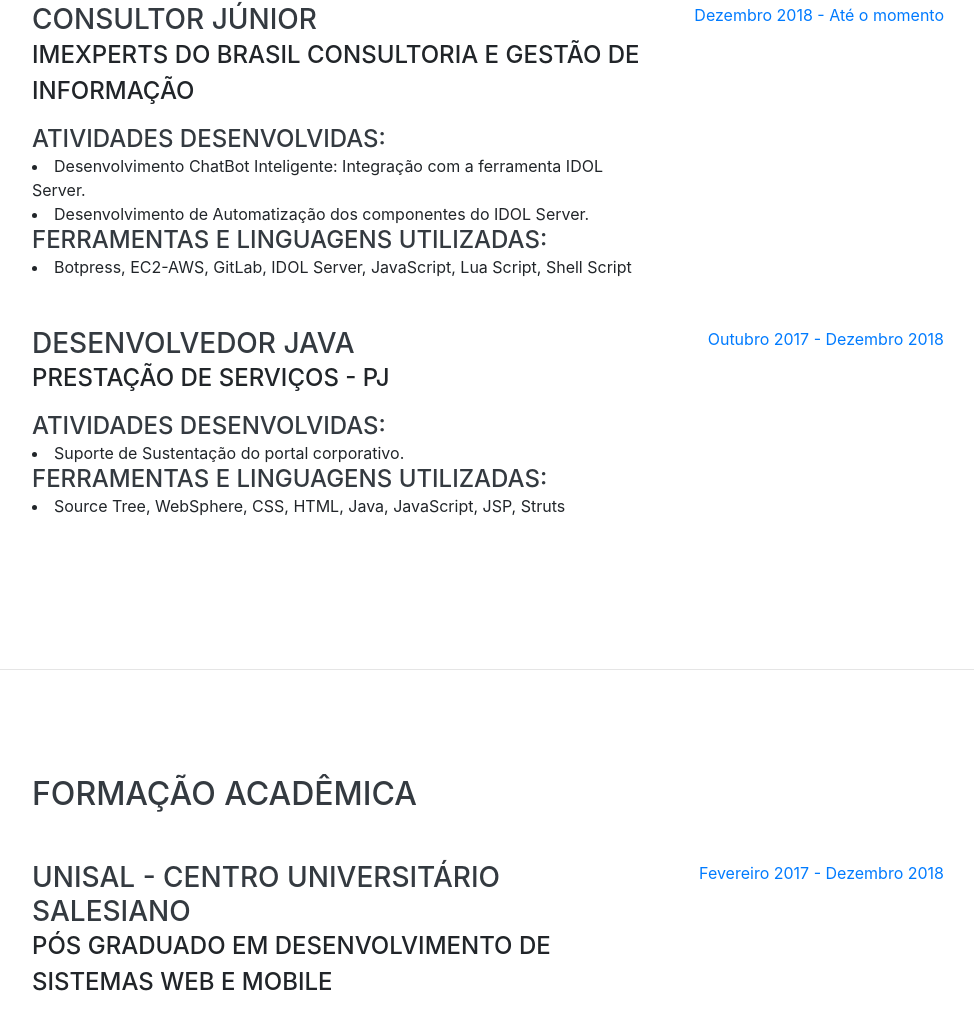
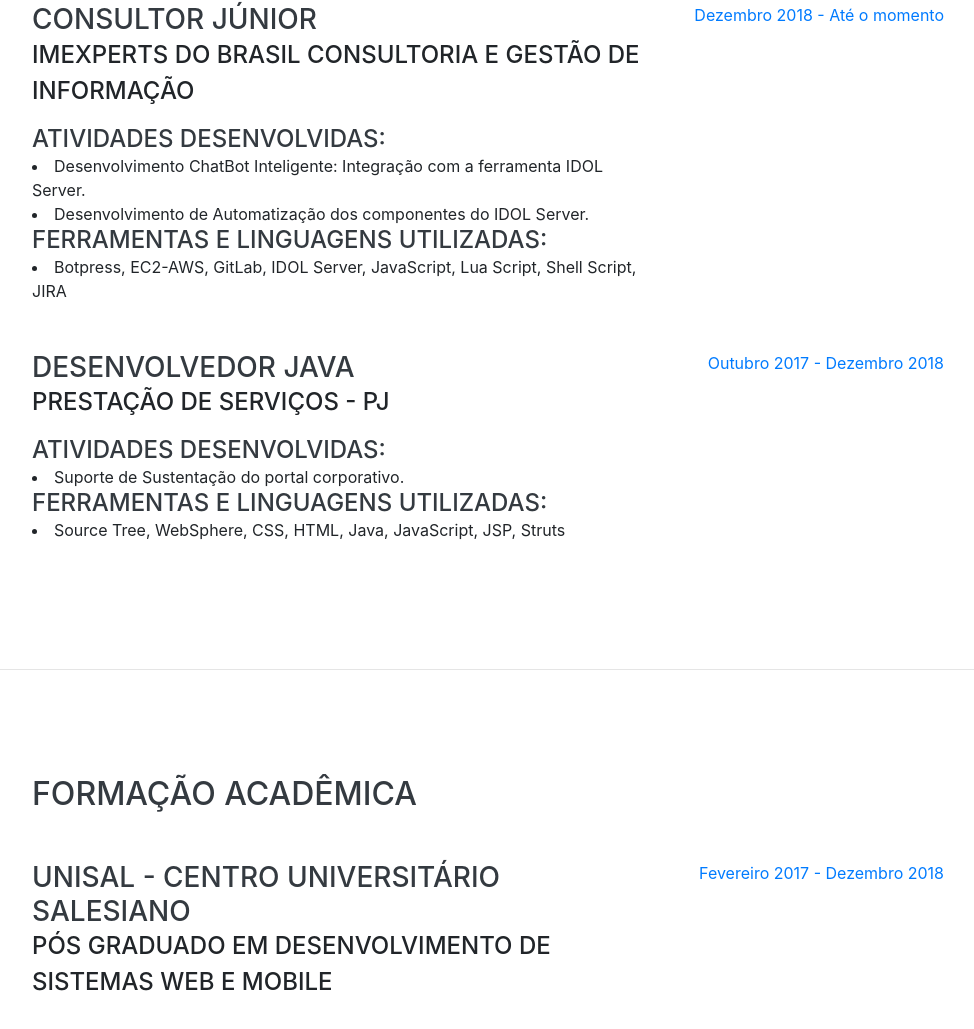
Before and after one commit to raelAndrade/raelAndrade.github.io, a website with bundled scripts: page index.html in a window 1280 px wide. Shown: the part 932-1961 px from the top of the page, without its empty margins (288-1262 px from the left). Built offline with nearby package versions, Linux system fonts and the light colour scheme; a web font is replaced by a local one.

Commit message:
Adicionando ferramenta Jira na seção Experiência

```diff
--- a/index.html
+++ b/index.html
@@ -105,7 +105,7 @@
 						<li>Desenvolvimento ChatBot Inteligente: Integração com a ferramenta IDOL Server.</li>
 						<li>Desenvolvimento de Automatização dos componentes do IDOL Server.</li>
 						<h4 class="mb-0">Ferramentas e linguagens utilizadas:</h4>
-						<li>Botpress, EC2-AWS, GitLab, IDOL Server, JavaScript, Lua Script, Shell Script</li>
+						<li>Botpress, EC2-AWS, GitLab, IDOL Server, JavaScript, Lua Script, Shell Script, JIRA</li>
 					</div>
 					<div class="resume-date text-md-right">
 						<span class="text-primary">Dezembro 2018 - Até o momento</span>
```
